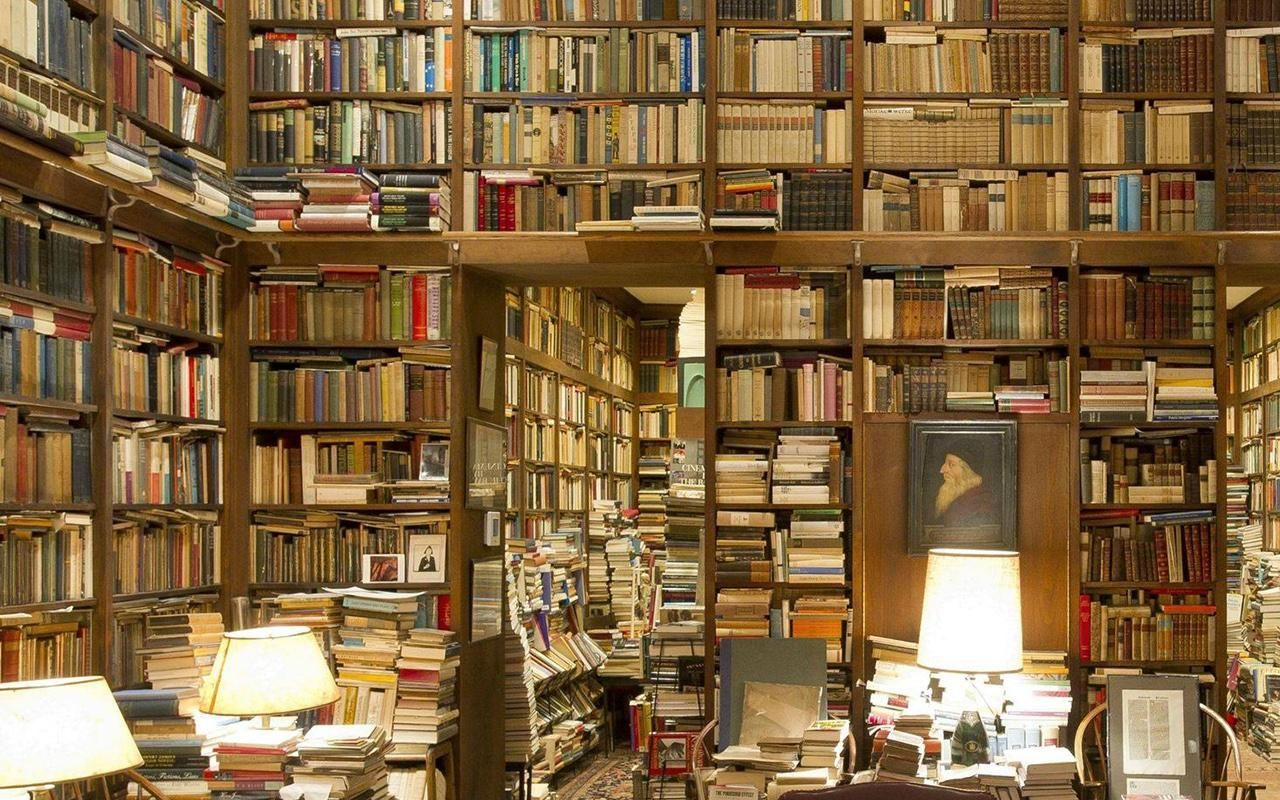
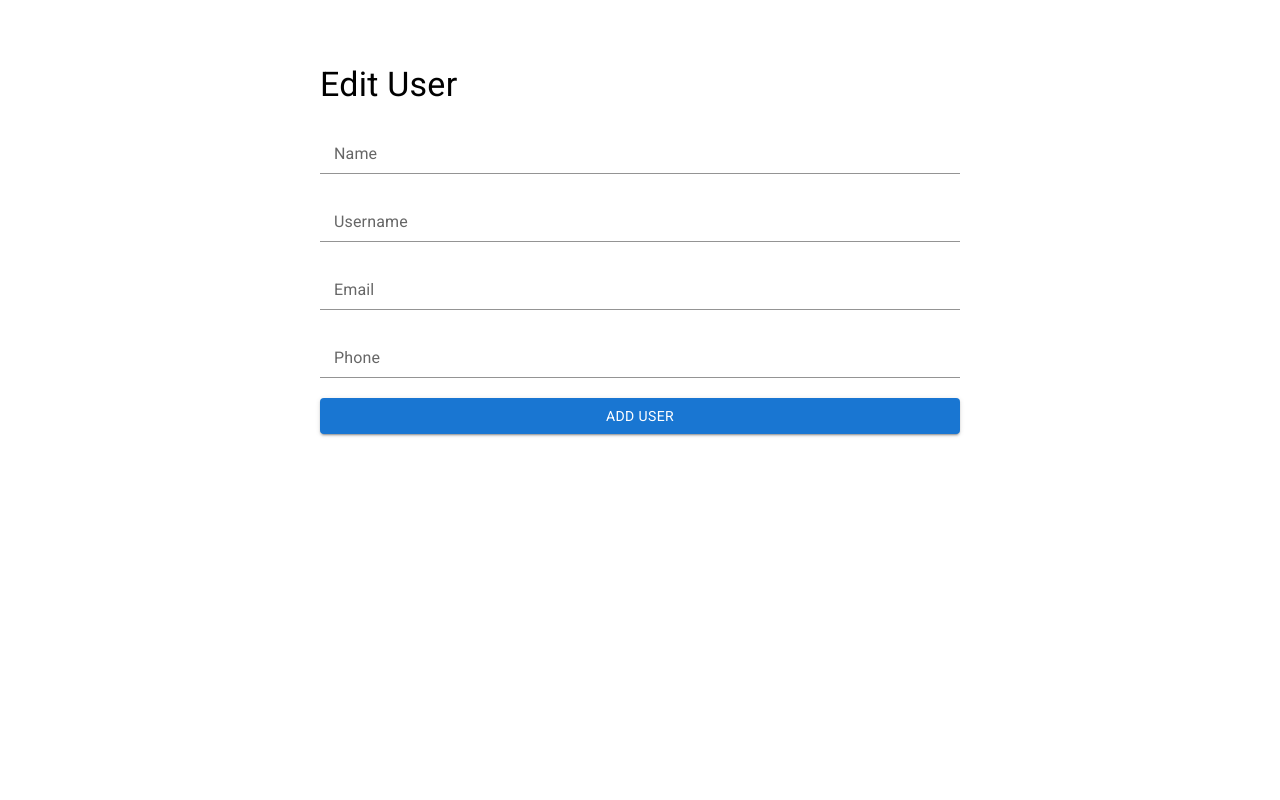
Before and after one commit to nairyasatryan/react-project, a React (Create React App) app: page /armine/edit in a window 1280 px wide. Before the commit this address had no page. Built offline with nearby package versions, Linux system fonts and the light colour scheme.

Commit message:
Add, edit components

```diff
--- a/src/App.js
+++ b/src/App.js
@@ -8,6 +8,7 @@ import Armine from './pages/Armine'
 import Nelly from './pages/Nelly/Nelly'
 import AllUser from './pages/Armine/components/AllUser'
 import AddUser from './pages/Armine/components/AddUser'
+import EditUser from './pages/Armine/components/EditUser'
 
 function App() {
   return (
@@ -21,6 +22,7 @@ function App() {
         <Route path='/armine' element={<Armine/> } />
         <Route path='/armine/all' element={<AllUser/>} />
         <Route path='/armine/add' element={<AddUser/>} />
+        <Route path='/armine/edit' element={<EditUser/>} />
         <Route path='/nelly' element={<Nelly />} />
 
       </Routes>
--- /dev/null
+++ b/src/database/db.json
@@ -0,0 +1,11 @@
+{
+    "users": [
+        {
+            "name": "Armine",
+            "username": "Arm_Dem",
+            "email": "arm@gmail.com",
+            "phone": "+37499446655",
+            "id": 1
+        }
+    ]
+}
--- a/src/pages/Armine/components/AllUser.js
+++ b/src/pages/Armine/components/AllUser.js
@@ -1,45 +1,69 @@
-import { useEffect, useState } from "react";
-import { Table, TableHead, TableRow, TableCell, TableBody } from '@mui/material';
-import { getUsers } from '../service/api';
+import { Component, useEffect, useState } from "react";
+import { Table, TableHead, TableRow, TableCell, TableBody, styled, Button} from '@mui/material';
+import {Link} from "react-router-dom";
 import React from 'react';
 
+
+const StyledTable = styled(Table)`
+  width:90%;
+  margin: 50px auto 0 auto;
+`
+const Thead = styled(TableRow)`
+  background:#000;
+  & > th{
+    color:#fff;
+    font-size:20px;
+  }
+`
+const TBody = styled(TableRow)`
+  background:#0000;
+  & > td{
+    font-size:20px;
+  }
+`
 const AllUser = () => {
 
-  const [users, setUsers] = useState([]);
-  useEffect(() => {
-    getUsersDetalis();
-  }, [])
+  // const [users, setUsers] = useState([]);
+  // useEffect(() => {
+  //   getUsersDetalis();
+  // }, [])
 
-  const getUsersDetalis = async () => {
-    let response = await getUsers();
-    console.log(response);
-    setUsers(response.data);
-  }
+  // const getUsersDetalis = async () => {
+  //   let response = await getUsers();
+  //   console.log(response);
+  //   setUsers(response.data);
+  // }
   return (
-    <Table>
+    <StyledTable>
       <TableHead>
-        <TableRow>
+        <Thead>
           <TableCell>Id</TableCell>
           <TableCell>Name</TableCell>
           <TableCell>Username</TableCell>
           <TableCell>Email</TableCell>
           <TableCell>Phone</TableCell>
-        </TableRow>
+          <TableCell></TableCell>
+        </Thead>
       </TableHead>
       <TableBody>
-        {
-          users.map(user => (
-            <TableRow>
-              <TableCell>{user.id}</TableCell>
-              <TableCell>{user.name}</TableCell>
-              <TableCell>{user.username}</TableCell>
-              <TableCell>{user.email}</TableCell>
-              <TableCell>{user.phone}</TableCell>
-            </TableRow>
-          ))
-        }
+
+
+            <TBody>
+              <TableCell>Armine</TableCell>
+              <TableCell>Demirchyan</TableCell>
+              <TableCell>145</TableCell>
+              <TableCell>58578</TableCell>
+              <TableCell>4</TableCell>
+              <TableCell>
+                <Button variant="contained" style={{marginRight:10}} component={Link} to="/armine/edit">Edit</Button>
+                <Button variant="contained" color="secondary">Delete</Button>
+              </TableCell>
+
+            </TBody>
+
+
       </TableBody>
-    </Table>
+    </StyledTable>
   )
 }
 
--- /dev/null
+++ b/src/pages/Armine/components/EditUser.js
@@ -0,0 +1,60 @@
+import { FormGroup,FormControl,InputLabel,Input,Typography,Button, styled} from '@mui/material';
+import React, { useState } from 'react';
+// import {addUser} from '../service/api';
+
+const Container = styled(FormGroup)`
+  width:50%;
+  margin:5% auto 0 auto;
+  & > div {
+    margin-top:20px;
+  }
+`
+const initialValues = {
+  name:'',
+  username:'',
+  email:'',
+  phone:''
+}
+
+
+const EditUser = () => {
+
+  const [user, setUser] = useState(initialValues);
+
+  const onValueChange = (e) =>{
+    setUser({ ...user, [e.target.name]: e.target.value})
+    console.log(user)
+  }
+
+  // const addUserDetails = async () => {
+  //   await addUser(user);
+  // }
+
+  return (
+    <Container>
+      <Typography variant='h4'>Edit User</Typography>
+      <FormControl>
+        <InputLabel>Name</InputLabel>
+        <Input onChange={(e) => onValueChange(e)} name="name"/>
+      </FormControl>
+      <FormControl>
+        <InputLabel>Username</InputLabel>
+        <Input onChange={(e) => onValueChange(e)} name="username"/>
+      </FormControl>
+      <FormControl>
+        <InputLabel>Email</InputLabel>
+        <Input onChange={(e) => onValueChange(e)} name="email"/>
+      </FormControl>
+      <FormControl>
+        <InputLabel>Phone</InputLabel>
+        <Input onChange={(e) => onValueChange(e)} name="phone"/>
+      </FormControl>
+      <FormControl>
+        <Button variant='contained'>Add User</Button>
+      </FormControl>
+    </Container>
+
+  )
+}
+
+export default EditUser;
--- a/src/pages/Nairi/CrudTable.css
+++ b/src/pages/Nairi/CrudTable.css
@@ -1,4 +1,4 @@
-body{
+/* body{
   background-image: url(img/3876081.jpg);
   background-repeat: no-repeat;
 }
@@ -43,4 +43,4 @@ body{
 
   form * {
     font-size: 28px;
-  }
+  }*/
```
Also changed, not shown: src/pages/Armine/database/db.json (deleted, +0 -10 lines).
